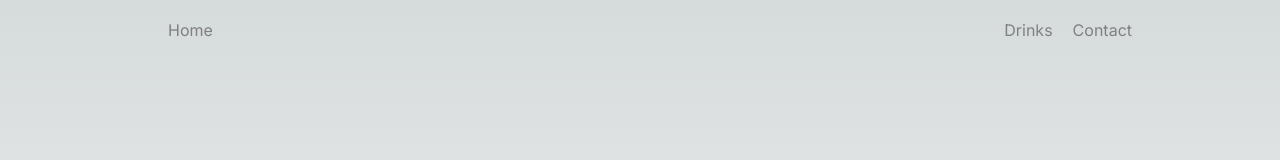
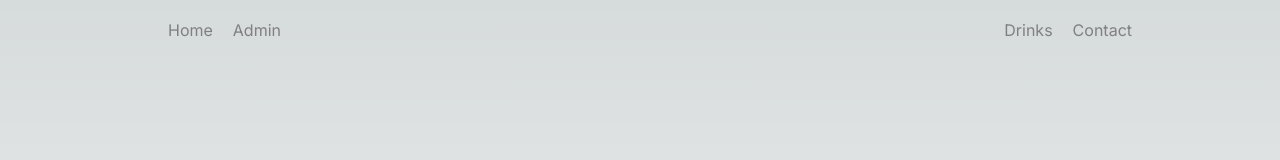
Before and after one commit to scRaul/bar-app, a Next.js app: page / in a window 1280 px wide. Shown: the top 160 px of the page. Built offline with nearby package versions, Linux system fonts and the light colour scheme.

Commit message:
Update nav.tsx

```diff
--- a/components/nav.tsx
+++ b/components/nav.tsx
@@ -9,6 +9,9 @@ const Navigation = () =>{
         <ul>
             <li>
                 <Link href ='/' > Home </Link>
+            </li>
+            <li>
+                <Link href ='/admin'> Admin </Link>
             </li>
             <li className="spacer">&nbsp;</li>
             <li>
```
